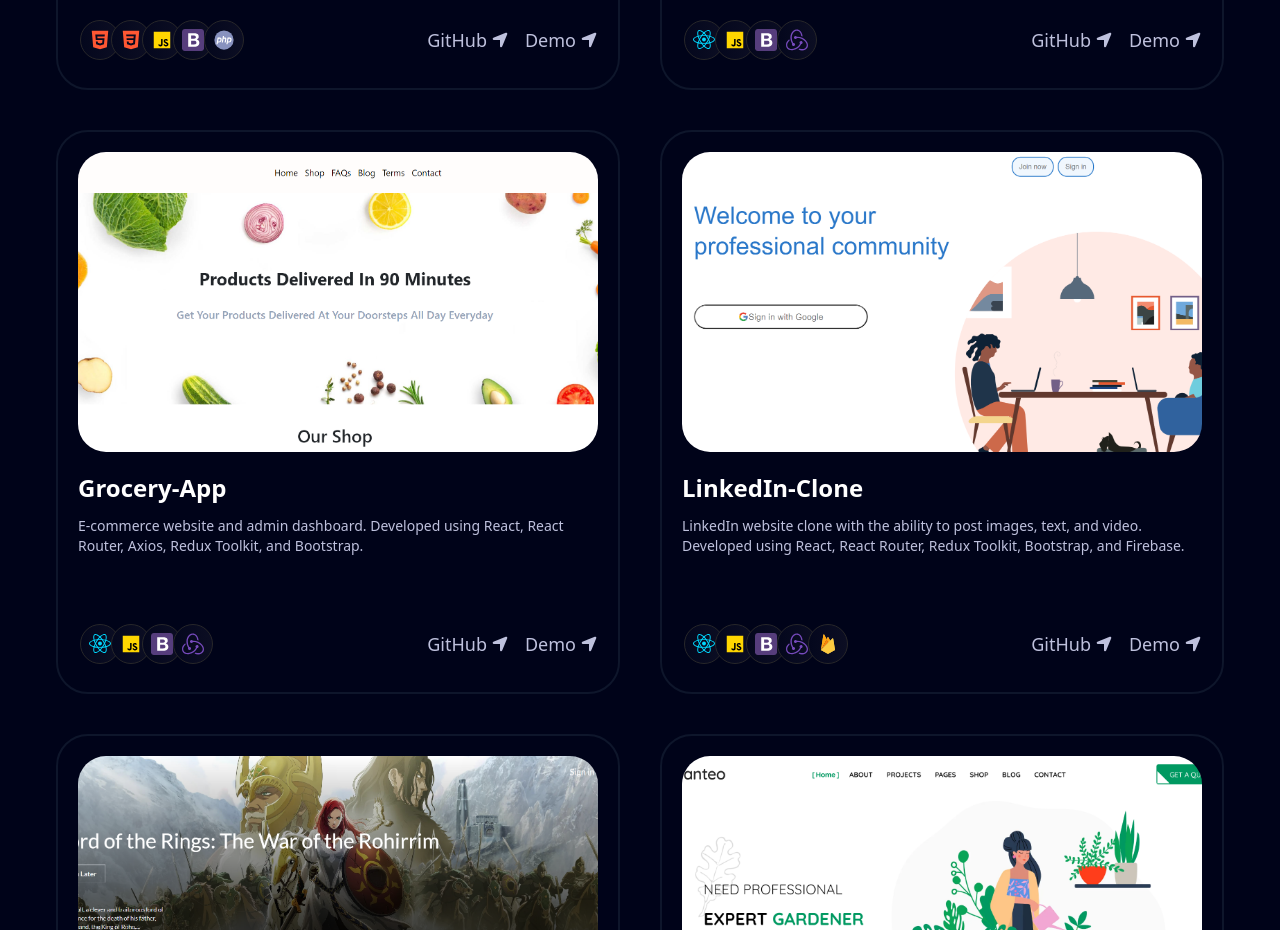
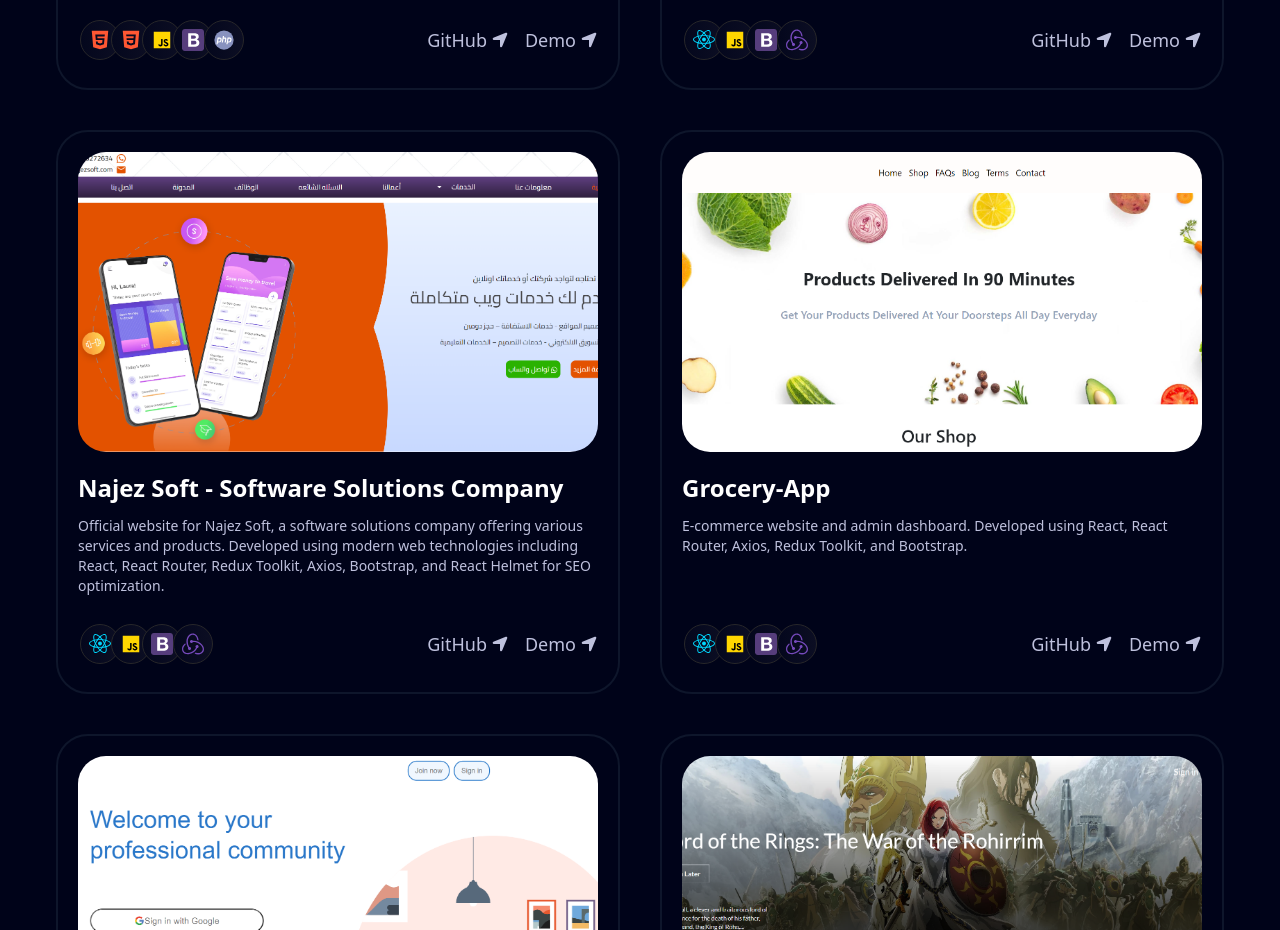
Before and after one commit to Amrabdo74/New-portfolio, a Next.js app: page / in a window 1280 px wide. Shown: the part 3640-4570 px from the top of the page. Built offline with nearby package versions, Linux system fonts and the light colour scheme.

Commit message:
19/3 update project
19/3 update project

```diff
--- a/data/index.tsx
+++ b/data/index.tsx
@@ -100,7 +100,17 @@
     sourceCode: "https://github.com/Amrabdo74",
   },
   {
-    id: 5,
+    id: 6,
+    title: "Najez Soft - Software Solutions Company",
+    des: "Official website for Najez Soft, a software solutions company offering various services and products. Developed using modern web technologies including React, React Router, Redux Toolkit, Axios, Bootstrap, and React Helmet for SEO optimization.",
+    img: "/najez.png",
+    iconsList: ["/react.svg", "/js.svg", "/bootstrap-4.svg", "/redux.svg"],
+    link: "https://najezsoft.com/",
+    sourceCode: "https://github.com/Amrabdo74",
+  }
+,
+  {
+    id: 6,
     title: "Grocery-App",
     des: "E-commerce website and admin dashboard. Developed using React, React Router, Axios, Redux Toolkit, and Bootstrap.",
     img: "/grocery-app.png",
@@ -109,7 +119,7 @@
     sourceCode: "https://github.com/Amrabdo74/GroceryStore",
   },
   {
-    id: 6,
+    id: 7,
     title: "LinkedIn-Clone",
     des: "LinkedIn website clone with the ability to post images, text, and video. Developed using React, React Router, Redux Toolkit, Bootstrap, and Firebase.",
     img: "/linkedin-clone.png",
@@ -118,7 +128,7 @@
     sourceCode: "https://github.com/Amrabdo74/Linkedin",
   },
   {
-    id: 7,
+    id: 8,
     title: "Netflix-Clone",
     des: "Netflix website clone showcasing Trending, Popular, Top Rated, and Upcoming movies. Developed using React, React Router, Redux, Bootstrap, and Firebase.",
     img: "/netflix-clone.png",
```
Also changed, not shown: public/najez.png (added).
